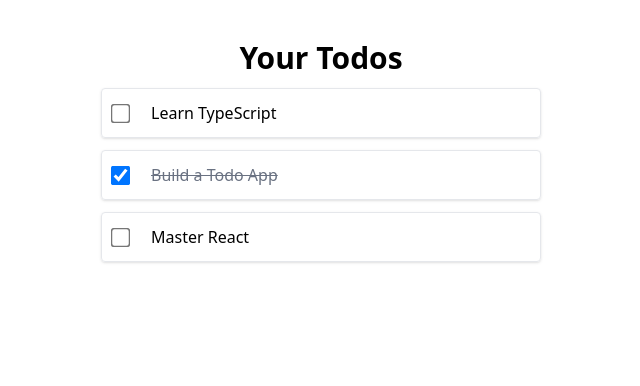
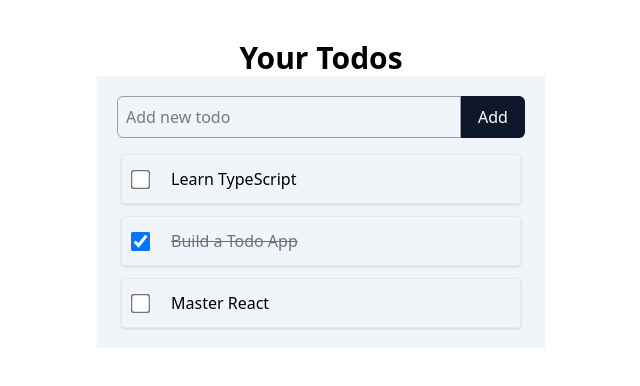
Before and after one commit to Hussain-Naik/TodoTS, a React (Vite) app: page / in a window 1280 px wide. Shown: the top 386 px of the page, without its empty margins (319-959 px from the left). Built offline with nearby package versions, Linux system fonts and the light colour scheme.

Commit message:
Add addTodo Form

```diff
--- a/src/App.tsx
+++ b/src/App.tsx
@@ -1,16 +1,45 @@
-import TodoItems from "./components/TodoItems"
-import { dummyData } from "./data/dummyData"
+import { useState } from "react";
+import TodoItems from "./components/TodoItems";
+import { dummyData } from "./data/dummyData";
+import AddTodoForm from "./components/AddTodoForm";
 
 function App() {
+  const [todos, setTodos] = useState(dummyData);
+
+  function setTodoCompleted(id: number, completed: boolean) {
+    setTodos((prevTodos) =>
+      prevTodos.map((todo) =>
+        todo.id === id ? { ...todo, completed } : todo
+      )
+    );
+  }
+
+  function addTodo(title: string) {
+    const newTodo = {
+      id: todos.length + 1,
+      title,
+      completed: false,
+    };
+    setTodos((prevTodos) => [newTodo, ...prevTodos]);
+  }
 
   return (
     <main className="py-10 h-screen">
       <h1 className="font-bold text-3xl text-center">Your Todos</h1>
-      {dummyData.map((todo) => (
-        <TodoItems todo={todo}/>
-      ))}
+      <div className="max-w-md mx-auto bg-slate-100 p-5">
+        <AddTodoForm onSubmit={addTodo}/>
+        <div>
+          {todos.map((todo) => (
+            <TodoItems
+              key={todo.id}
+              todo={todo}
+              onCompleteChange={setTodoCompleted}
+            />
+          ))}
+        </div>
+      </div>
     </main>
-  )
+  );
 }
 
-export default App
+export default App;
--- /dev/null
+++ b/src/components/AddTodoForm.tsx
@@ -0,0 +1,33 @@
+import { useState } from "react";
+
+interface AddTodoFormProps {
+    onSubmit: (title: string) => void;
+}
+export default function AddTodoForm({onSubmit}: AddTodoFormProps) {
+  const [inputValue, setInputValue] = useState("");
+
+  function handleSubmit(e: React.FormEvent<HTMLFormElement>) {
+    e.preventDefault();
+    if (!inputValue.trim()) return;
+    onSubmit(inputValue);
+    setInputValue("");
+  }
+
+  return (
+    <form className="flex mb-4" onSubmit={handleSubmit}>
+      <input
+        type="text"
+        placeholder="Add new todo"
+        value={inputValue}
+        onChange={(e) => setInputValue(e.target.value)}
+        className="grow p-2 border border-gray-400 rounded-s-md"
+      />
+      <button
+        type="submit"
+        className="w-16 bg-slate-900 text-white px-4 rounded-e-md hover:bg-slate-700"
+      >
+        Add
+      </button>
+    </form>
+  );
+}
--- a/src/components/TodoItems.tsx
+++ b/src/components/TodoItems.tsx
@@ -1,15 +1,17 @@
 import type { Todo } from "../types/todo";
 
 interface TodoItemsProps {
-    todo: Todo
+    todo: Todo;
+    onCompleteChange: (id: number, completed: boolean) => void;
 }
 
-export default function TodoItems({ todo }: TodoItemsProps) {
+export default function TodoItems({ todo, onCompleteChange }: TodoItemsProps) {
   return (
-    <div key={todo.id} className="max-w-md mx-auto">
+    <div key={todo.id} className="">
           <label className="flex items-center gap-2 mt-3 mx-1 p-3 border border-gray-200 rounded shadow">
             <input
               type="checkbox"
+              onChange={(e) => onCompleteChange(todo.id, e.target.checked)}
               checked={todo.completed}
               className="scale-150 mr-4"
             />
```
